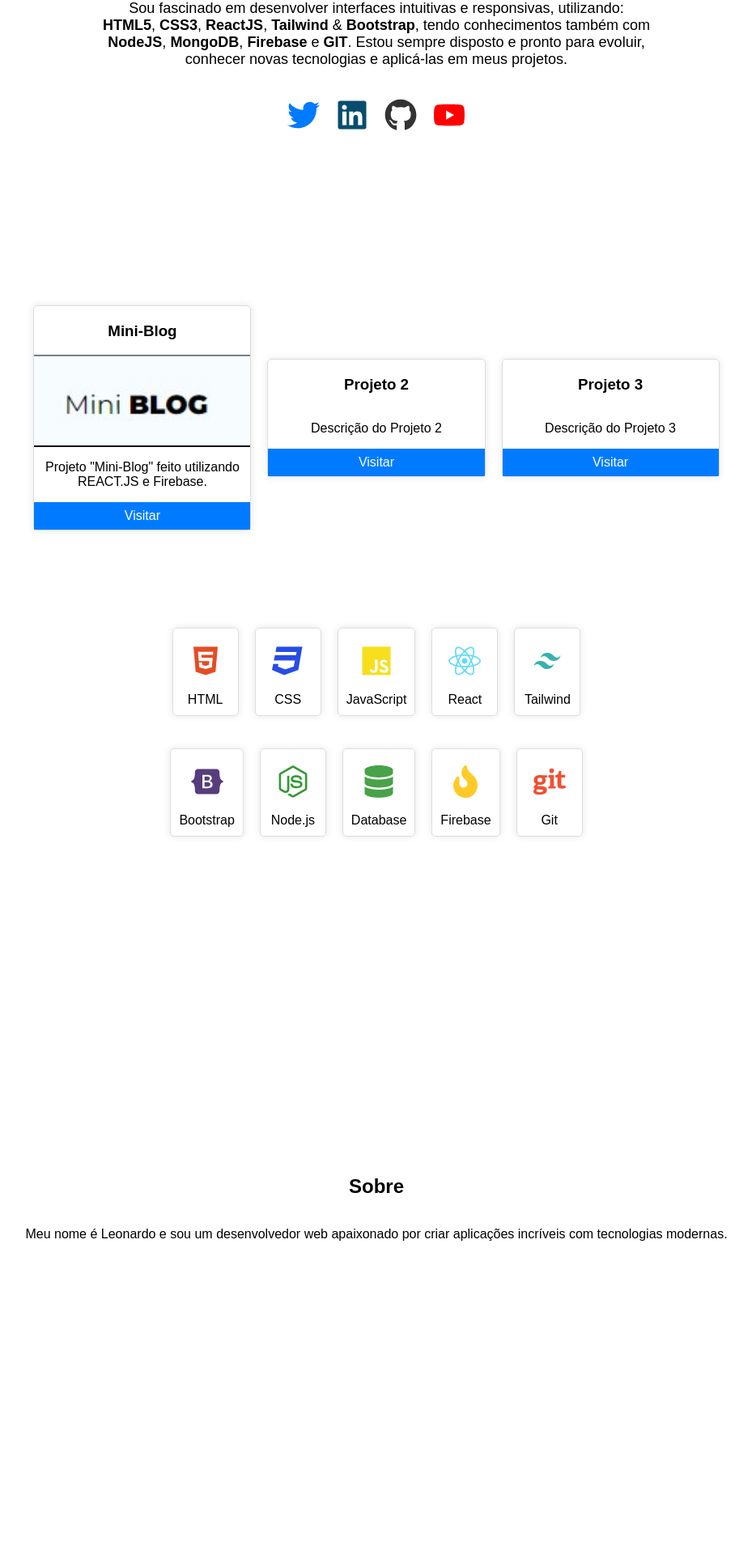
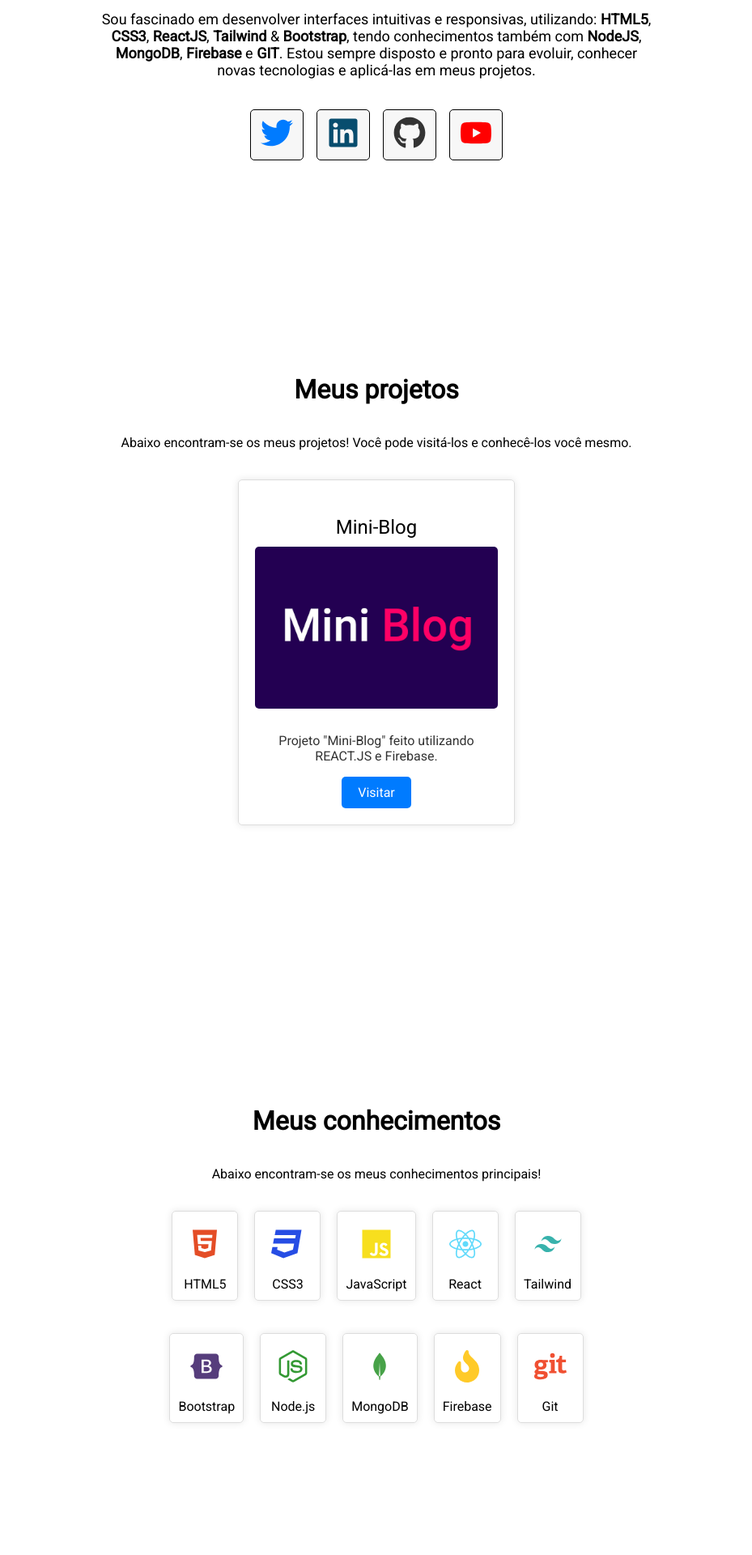
Before and after one commit to leoz11/portfolio-website, a React (Create React App) app: page / in a window 1280 px wide. Shown: the part 500-2420 px from the top of the page at 81% size, without its empty margins (175-1104 px from the left). Built offline with nearby package versions, Linux system fonts and the light colour scheme.

Commit message:
Updating files

```diff
--- a/src/App.css
+++ b/src/App.css
@@ -1,11 +1,12 @@
 body {
-  font-family: Arial, sans-serif;
+  font-family: Roboto, sans-serif;
   margin: 0;
   padding: 0;
   display: flex;
   justify-content: center;
   align-items: center;
   min-height: 100vh;
+  overflow-x: hidden;
 }
 
 .geral {
@@ -36,18 +37,18 @@ body {
 
 @keyframes colorChange {
   0% {
-    color: blue; /* Cor inicial */
+    color: blue;
   }
   50% {
-    color: green; /* Cor intermediária */
+    color: green;
   }
   100% {
-    color: red; /* Cor final */
+    color: red;
   }
 }
 
 .angle-brackets {
-  animation: colorChange 4s infinite; /* Duração da animação e repetição infinita */
+  animation: colorChange 4s infinite;
 }
 
 .title {
@@ -62,7 +63,7 @@ body {
 
 .home-text {
   font-size: 18px;
-  text-align: center; /* Center-align the text */
+  text-align: center;
   width: 85vh;
 }
 
@@ -73,14 +74,20 @@ body {
 }
 
 .social-icons a {
-  margin: 0 10px;
-  font-size: 24px;
-  color: #333; /* Or any color you prefer */
-  transition: transform 0.2s; /* Add a transition for smooth zoom effect */
+  margin: 0 8px; /* Reduzi um pouco o espaçamento */
+  font-size: 20px; /* Reduzi o tamanho dos ícones */
+  color: #333;
+  background-color: #f7f7f7; /* Cor de fundo neutra */
+  border-radius: 5px; /* Borda arredondada */
+  padding: 8px 12px; /* Espaçamento interno */
+  text-decoration: none;
+  transition: transform 0.2s, background-color 0.2s; /* Transição suave */
+  border: 1px solid #000;
 }
 
 .social-icons a:hover {
-  transform: scale(1.2); /* Zoom effect on hover */
+  transform: scale(1.1);
+  border-color: #007bff;
 }
 
 .twitter {
@@ -115,30 +122,13 @@ body {
   background-color: #000;
 }
 
-body, .dark-mode-transition {
+body,
+.dark-mode-transition {
   transition: background-color 0.3s, color 0.3s;
 }
 
 .dark-mode-toggle {
   font-size: 20px;
-}
-
-@media screen and (max-width: 768px) {
-  #home img {
-    width: 55vh;
-    margin-top: 100px;
-  }
-
-  .title {
-    font-size: 40px;
-    font-weight: bold;
-  }
-
-  .home-text {
-    font-size: 18px;
-    text-align: justify; /* Center the text */
-    padding: 20px; /* Add padding for spacing */
-  }
 }
 
 .fade-in {
@@ -158,65 +148,6 @@ body, .dark-mode-transition {
   }
 }
 
-.cards-container {
-  display: flex;
-  justify-content: center;
-  align-items: center;
-  width: 100%;
-  margin-top: 30px;
-  margin-bottom: 10vh;
-}
-
-.card {
-  border: 1px solid #ddd;
-  padding-bottom: 0;
-  padding-top: 20px;
-  width: calc(33.33% - 20px);
-  box-shadow: 0px 0px 10px rgba(0, 0, 0, 0.1);
-  margin: 0 10px;
-  margin-bottom: 20px;
-  display: flex;
-  flex-direction: column;
-  text-align: center;
-  border-radius: 5px;
-}
-
-.card h3 {
-  margin-top: 0;
-}
-
-.visit-button {
-  background-color: transparent;
-  color: #fff;
-  background-color: #007bff;
-  padding: 8px 16px;
-  text-align: center;
-  text-decoration: none;
-  margin-top: auto;
-  overflow: hidden;
-}
-
-.visit-button:hover {
-  background-color: #001e3d;
-}
-
-#tecnologias {
-  margin-top: 20px; /* Change this value as needed */
-}
-
-.icon-container {
-  display: flex;
-  justify-content: center;
-  align-items: center;
-  margin-top: 10px;
-  margin-bottom: 10px; /* Add margin to the bottom */
-}
-
-.background {
-  width: 100%;
-  border-bottom: 2px solid black;
-}
-
 #tecnologias {
   margin-top: 20px;
 }
@@ -225,17 +156,96 @@ body, .dark-mode-transition {
   display: flex;
   justify-content: center;
   align-items: center;
-  flex-wrap: wrap; /* Allow icons to wrap to the next line */
+  flex-wrap: wrap;
   margin-top: 10px;
   margin-bottom: 10px;
 }
 
+.projects {
+  display: flex;
+  justify-content: space-around;
+  align-items: center;
+}
+
+.card {
+  max-width: 300px;
+  margin: 20px;
+  padding: 20px;
+  border: 1px solid #ddd;
+  border-radius: 5px;
+  box-shadow: 0px 0px 10px rgba(0, 0, 0, 0.1);
+  text-align: center;
+}
+
+.card h3 {
+  font-size: 24px;
+  margin-bottom: 10px;
+  font-weight: 500;
+}
+
+.card p {
+  font-size: 16px;
+  color: #333;
+}
+
+.card img {
+  width: 100%;
+  max-height: 200px;
+  object-fit: cover;
+  border-radius: 5px;
+  margin-bottom: 10px;
+}
+
+@media screen and (max-width: 768px) {
+  .card {
+    max-width: 300px;
+    margin: 20px;
+    padding: 20px;
+    border: 1px solid #ddd;
+    border-radius: 5px;
+    box-shadow: 0px 0px 10px rgba(0, 0, 0, 0.1);
+    text-align: center;
+  }
+
+  .card img {
+    width: 100%;
+    max-height: 200px;
+    object-fit: cover;
+    border-radius: 5px;
+    margin-bottom: 10px;
+  }
+
+  .card h3 {
+    font-weight: 300;
+    font-size: 16px;
+  }
+
+  .card p {
+    display: none;
+  }
+}
+
+.visit-button {
+  display: inline-block;
+  padding: 10px 20px;
+  font-size: 16px;
+  text-align: center;
+  text-decoration: none;
+  border-radius: 5px;
+  background-color: #007bff;
+  color: #fff;
+  transition: background-color 0.2s;
+}
+
+.visit-button:hover {
+  background-color: #0056b3;
+}
+
 .tech-icon {
   font-size: 40px;
-  margin: 10px; /* Add spacing around each icon */
+  margin: 10px;
 }
 
-/* Define colors for each icon */
 .html-icon {
   color: #E44D26; /* HTML color */
 }
@@ -256,11 +266,11 @@ body, .dark-mode-transition {
   color: #563D7C; /* Bootstrap color */
 }
 
-.node-icon {
+.nodejs-icon {
   color: #339933; /* Node.js color */
 }
 
-.db-icon {
+.mongodb-icon {
   color: #47A248; /* Database color */
 }
 
@@ -292,3 +302,176 @@ body, .dark-mode-transition {
 .tech-card:hover {
   transform: translateY(-5px);
 }
+
+#sobre {
+  display: flex;
+  align-items: center;
+  justify-content: center;
+}
+
+#sobre h2 {
+  font-size: 40px;
+  color: #333;
+  margin-bottom: 20px;
+}
+
+#sobre p {
+  max-width: 800px;
+  font-size: 18px;
+  line-height: 1.6;
+  text-align: center;
+}
+
+@media screen and (max-width: 768px) {
+  #home img {
+    width: 35vh;
+    margin-top: 20px;
+  }
+
+  .title {
+    font-size: 40px;
+    font-weight: bold;
+  }
+
+  .home-text {
+    font-size: 14px;
+    text-align: justify;
+    padding: 10px;
+    width: 90%;
+  }
+  .tech-card {
+    padding: 10px;
+    width: calc(50% - 20px);
+    max-width: 200px;
+  }
+
+  .tech-icon {
+    font-size: 30px;
+  }
+
+  #sobre p {
+    font-size: 16px;
+  }
+}
+
+.youtube-button {
+  display: inline-block;
+  margin-top: 20px;
+  padding: 10px 20px;
+  border-radius: 8px;
+  background-color: #FF0000;
+  color: #FFFFFF;
+  text-decoration: none;
+  text-align: center;
+  font-size: 16px;
+  font-weight: bold;
+  position: relative;
+  overflow: hidden;
+  cursor: pointer;
+}
+
+.youtube-button::before {
+  content: '';
+  position: absolute;
+  top: 0;
+  left: 100%;
+  width: 100%;
+  height: 100%;
+  background: rgba(255, 255, 255, 0.2);
+  transition: transform 0.3s;
+  transform: scaleX(0);
+  transform-origin: right;
+  pointer-events: none;
+}
+
+.youtube-button:hover::before {
+  transform: scaleX(1);
+  transform-origin: left;
+  left: 0;
+}
+
+.youtube-button span {
+  display: inline-block;
+  transition: transform 0.3s;
+}
+
+.youtube-button:hover span {
+  transform: translateX(10px);
+}
+
+.section h1, .section p {
+  text-align: center;
+}
+
+.section {
+  text-align: center;
+  margin: 20px;
+}
+
+.youtube-background {
+  border-radius: 100%;
+  max-width: 200px;
+}
+
+.video-container {
+  display: flex;
+  justify-content: space-between;
+  flex-wrap: wrap;
+}
+
+.video-wrapper {
+  flex: 0 0 48%;
+  margin-bottom: 20px;
+}
+
+.youtube-video {
+  width: 50vh;
+  margin: 10px;
+}
+
+@media screen and (max-width: 768px) {
+  .video-wrapper {
+    flex: 0 0 100%;
+    display: flex;
+    justify-content: center;
+    align-items: center;
+  }
+}
+
+.section {
+  text-align: center;
+}
+
+.redes-sociais {
+  display: flex;
+  flex-direction: column;
+  align-items: center;
+}
+
+.icon {
+  font-size: 2em;
+  margin-right: 10px;
+}
+
+.redes-sociais a {
+  display: flex;
+  align-items: center;
+  margin: 10px;
+  padding: 20px 250px; /* Aumentando o padding para tornar os botões ainda mais largos */
+  background-color: #ffffff;
+  color: #000;
+  border-radius: 50px;
+  text-decoration: none;
+  border: 2px solid #000;
+  transition: background-color 0.3s;
+}
+
+.redes-sociais a:hover {
+  border: 2px solid #007bff;
+}
+
+@media screen and (max-width: 768px) {
+  .redes-sociais a {
+    padding: 20px 100px;
+  }
+}
--- a/src/App.js
+++ b/src/App.js
@@ -2,10 +2,13 @@ import React from 'react';
 import './App.css';
 import Navbar from './components/Navbar';
 import coffee from './coffee.gif';
-import { FaTwitter, FaLinkedin, FaGithub, FaYoutube, FaHtml5, FaCss3, FaJs, FaReact, FaBootstrap, FaNodeJs, FaDatabase, FaFire, FaGit } from 'react-icons/fa';
-import { BiLogoTailwindCss } from 'react-icons/bi';
+import { FaTwitter, FaLinkedin, FaGithub, FaYoutube, FaHtml5, FaCss3, FaJs, FaReact, FaBootstrap, FaNodeJs, FaFire, FaGit } from 'react-icons/fa';
+import { BiLogoTailwindCss, BiLogoMongodb } from 'react-icons/bi';
 
-import background from './mini-blog.jpg'
+import YouTube from 'react-youtube';
+
+import background from './mini-blog.jpg';
+import background_two from './ytchannel.jpg';
 
 const App = () => {
   return (
@@ -23,55 +26,56 @@ const App = () => {
             Sou fascinado em desenvolver interfaces intuitivas e responsivas, utilizando: <b>HTML5</b>, <b>CSS3</b>, <b>ReactJS</b>, <b>Tailwind</b> & <b>Bootstrap</b>, tendo conhecimentos também com <b>NodeJS</b>, <b>MongoDB</b>, <b>Firebase</b> e <b>GIT</b>. Estou sempre disposto e pronto para evoluir, conhecer novas tecnologias e aplicá-las em meus projetos.
           </p>
           <div className="social-icons">
-            <a href="https://twitter.com/your_twitter" target="_blank" rel="noopener noreferrer">
+            <a href="https://twitter.com/leoz_js" target="_blank" rel="noopener noreferrer">
               <FaTwitter className='twitter' />
             </a>
-            <a href="https://www.linkedin.com/in/your_linkedin" target="_blank" rel="noopener noreferrer">
+            <a href="https://www.linkedin.com/in/leleo-oliveira/" target="_blank" rel="noopener noreferrer">
               <FaLinkedin className='linkedin' />
             </a>
-            <a href="https://github.com/your_github" target="_blank" rel="noopener noreferrer">
+            <a href="https://github.com/leoz11" target="_blank" rel="noopener noreferrer">
               <FaGithub className='github' />
             </a>
-            <a href="https://www.youtube.com/your_youtube" target="_blank" rel="noopener noreferrer">
+            <a href="https://www.youtube.com/channel/UCaHLG1KGomJI72z7UIJdaww" target="_blank" rel="noopener noreferrer">
               <FaYoutube className='youtube' />
             </a>
           </div>
         </div>
 
-        {/* Seção de Projetos */}
+        {/* Seção de Projetos e conhecimentos */}
+        {/* Projetos */}
+
         <div className="section" id="projetos">
+          <h1>Meus projetos</h1>
+          <p>Abaixo encontram-se os meus projetos! Você pode visitá-los e conhecê-los você mesmo.</p>
           <div className="cards-container">
+            <div className='projects'>
               <div className="card">
                 <h3>Mini-Blog</h3>
                 <img className='background' src={background} alt="" />
                 <p>Projeto "Mini-Blog" feito utilizando REACT.JS e Firebase.</p>
-              <a href="URL_DO_PROJETO" target="_blank" rel="noopener noreferrer" className="visit-button">Visitar</a>
-            </div>
-            {/* Projeto 2 */}
-            <div className="card">
-              <h3>Projeto 2</h3>
-              <p>Descrição do Projeto 2</p>
-              <a href="URL_DO_PROJETO" target="_blank" rel="noopener noreferrer" className="visit-button">Visitar</a>
-            </div>
-            {/* Projeto 3 */}
-            <div className="card">
-              <h3>Projeto 3</h3>
-              <p>Descrição do Projeto 3</p>
-              <a href="URL_DO_PROJETO" target="_blank" rel="noopener noreferrer" className="visit-button">Visitar</a>
+                <a href="https://mini-blog-leo.vercel.app" target="_blank" rel="noopener noreferrer" className="visit-button">Visitar</a>
               </div>
             </div>
+          </div>
+        </div>
+
+          {/* Skills */}
+
+          <div className='section' id="skills">
+            <h1>Meus conhecimentos</h1>
+            <p>Abaixo encontram-se os meus conhecimentos principais!</p>
             <div className="icon-container">
               <div className="tech-card">
                 <div className="tech-icon">
                   <FaHtml5 className="html-icon" />
                 </div>
-              <div>HTML</div>
+                <div>HTML5</div>
               </div>
               <div className="tech-card">
                 <div className="tech-icon">
                   <FaCss3 className="css-icon" />
                 </div>
-              <div>CSS</div>
+                <div>CSS3</div>
               </div>
               <div className="tech-card">
                 <div className="tech-icon">
@@ -101,15 +105,15 @@ const App = () => {
               </div>
               <div className="tech-card">
               <div className="tech-icon">
-                <FaNodeJs className="node-icon" />
+                <FaNodeJs className="nodejs-icon" />
               </div>
               <div>Node.js</div>
             </div>
             <div className="tech-card">
               <div className="tech-icon">
-                <FaDatabase className="db-icon" />
+                <BiLogoMongodb className="mongodb-icon" />
               </div>
-              <div>Database</div>
+              <div>MongoDB</div>
             </div>
             <div className="tech-card">
               <div className="tech-icon">
@@ -128,14 +132,41 @@ const App = () => {
 
         {/* Seção Sobre */}
         <div className="section" id="sobre">
-          <h2>Sobre</h2>
-          <p>Meu nome é Leonardo e sou um desenvolvedor web apaixonado por criar aplicações incríveis com tecnologias modernas.</p>
+          <h2>Um pouco sobre mim...</h2>
+          <p>Eu me chamo Leonardo, mas pode me chamar de Léo. Sou apaixonado por programação desde 2018, quando comecei criando plugins para jogos, mas foi em 2021 que eu decidi mergulhar no desenvolvimento web. Minha paixão é criar aplicações responsivas, modernas e intuítivas. Amo participar de projetos, desde o planejamento até a execução, é a minha vibe, transformando ideias em realidade palpável. Se você está em busca de um desenvolvedor que entende tanto de códigos quanto das necessidades humanas, estou pronto para encarar desafios e criar soluções que realmente importam</p>
+          <p>Abaixo você encontra minhas redes sociais.</p>
+          <div className="social-icons">
+            <a href="https://twitter.com/leoz_js" target="_blank" rel="noopener noreferrer">
+              <FaTwitter className='twitter' />
+            </a>
+            <a href="https://www.linkedin.com/in/leleo-oliveira/" target="_blank" rel="noopener noreferrer">
+              <FaLinkedin className='linkedin' />
+            </a>
+            <a href="https://github.com/leoz11" target="_blank" rel="noopener noreferrer">
+              <FaGithub className='github' />
+            </a>
+            <a href="https://www.youtube.com/channel/UCaHLG1KGomJI72z7UIJdaww" target="_blank" rel="noopener noreferrer">
+              <FaYoutube className='youtube' />
+            </a>
+          </div>
+       </div>
     </div>
 
-        {/* Seção de Contato */}
-        <div className="section" id="contato">
-          <h2>Contato</h2>
-          <p>Você pode entrar em contato comigo através do email: leonardo@example.com</p>
+      <div className="section" id="youtube">
+      <img src={background_two} alt="Canal do YouTube" className="youtube-background" />
+      <h1>Meu Canal no YouTube</h1>
+      <p>Aqui você encontra vídeos sobre programação e desenvolvimento web.</p>
+      <div className="video-container">
+        <div className="video-wrapper">
+          <div className="youtube-video">
+            <YouTube videoId="UoPp9DE2X3E" opts={{ width: '100%', height: '315' }} />
+          </div>
+        </div>
+        <div className="video-wrapper">
+          <div className="youtube-video">
+            <YouTube videoId="-yu0nBthAdo" opts={{ width: '100%', height: '315' }} />
+          </div>
+        </div>
       </div>
     </div>
     </div>
--- a/src/components/Navbar.js
+++ b/src/components/Navbar.js
@@ -1,5 +1,6 @@
 import React, { useState, useEffect } from 'react';
 import { Link } from 'react-scroll';
+import { FaBars } from 'react-icons/fa';
 import './Navbar.css';
 
 const Navbar = () => {
@@ -25,13 +26,15 @@ const Navbar = () => {
   const sections = [
     { id: 'home', text: 'Home' },
     { id: 'projetos', text: 'Projetos' },
-    { id: 'contato', text: 'Contato' },
+    { id: 'skills', text: 'Conhecimentos' },
+    { id: 'sobre', text: 'Sobre' },
+    { id: 'youtube', text: 'Meu canal' },
   ];
 
   return (
     <nav className="navbar">
       <div className="navbar-container">
-      <div className="brand">&lt; Léo &gt;</div>
+        <div className="brand">&lt; Leonardo &gt;</div>
         <div className={`navbar-menu ${isMenuOpen ? 'active' : ''}`}>
           {sections.map((section) => (
             <Link
@@ -49,9 +52,7 @@ const Navbar = () => {
           ))}
         </div>
         <div className={`navbar-toggle ${isMenuOpen ? 'active' : ''}`} onClick={toggleNavbar}>
-          <span className="bar"></span>
-          <span className="bar"></span>
-          <span className="bar"></span>
+          <FaBars />
         </div>
       </div>
       <div className="progress-bar" style={{ width: `${scrollProgress}%` }} />
--- a/src/index.css
+++ b/src/index.css
@@ -1,8 +1,6 @@
 body {
   margin: 0;
-  font-family: -apple-system, BlinkMacSystemFont, 'Segoe UI', 'Roboto', 'Oxygen',
-    'Ubuntu', 'Cantarell', 'Fira Sans', 'Droid Sans', 'Helvetica Neue',
-    sans-serif;
+  font-family: Roboto, sans-serif;
   -webkit-font-smoothing: antialiased;
   -moz-osx-font-smoothing: grayscale;
 }
--- a/src/index.js
+++ b/src/index.js
@@ -11,7 +11,4 @@ root.render(
   </React.StrictMode>
 );
 
-// If you want to start measuring performance in your app, pass a function
-// to log results (for example: reportWebVitals(console.log))
-// or send to an analytics endpoint. Learn more: https://bit.ly/CRA-vitals
 reportWebVitals();
```
Also changed, not shown: src/components/DarkModeToggle.js (added, +18 -0 lines), src/components/Navbar.css (+46 -20 lines), src/mini-blog.jpg, src/ytchannel.jpg (added). Lines whose indentation alone changed are shown as unchanged.
